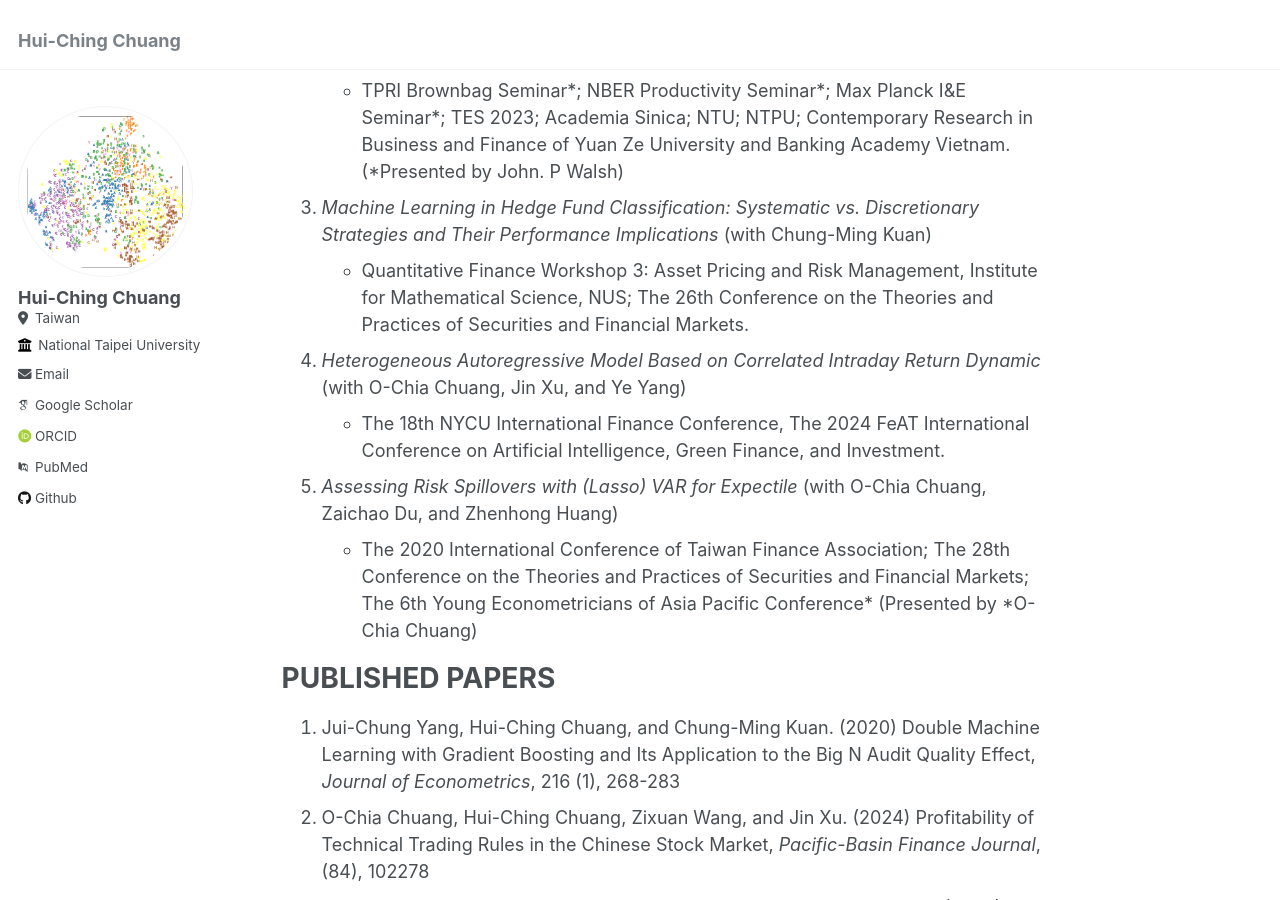
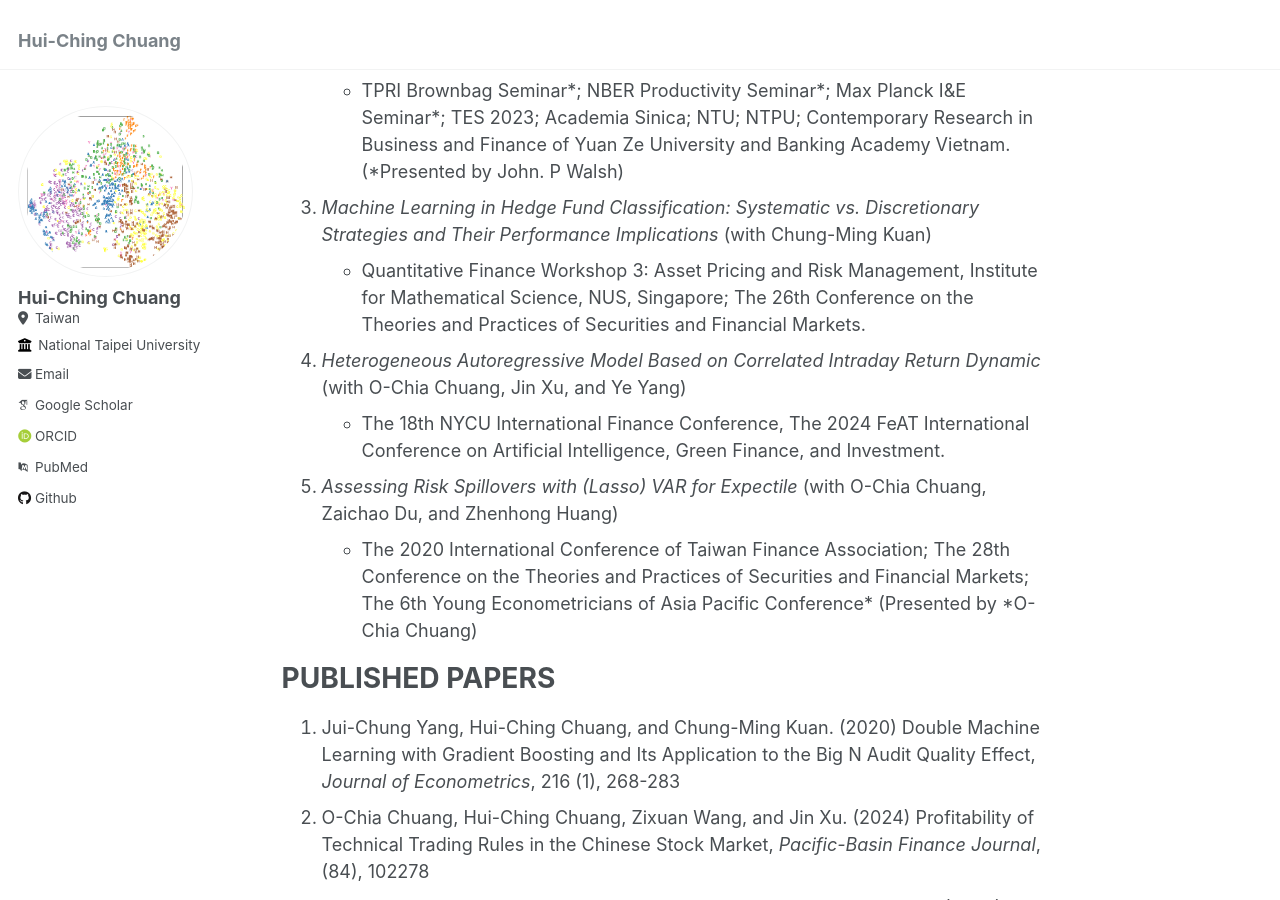
Before and after one commit to hcchuang/hcchuang.github.io, a Jekyll site: the page built from _pages/about.md, in a window 1280 px wide and 900 px high, scrolled down 497 px. Built offline with Jekyll 4.4.1, drawn with Linux system fonts in a browser that asks for light colours; some web fonts are replaced.

Commit message:
Update about.md

```diff
--- a/_pages/about.md
+++ b/_pages/about.md
@@ -18,7 +18,7 @@ WORKING PAPERS
 1.  _What Share of Patents Is Commercialized?_ (with Po-Hsuan Hsu, You-Na Lee, and John. P Walsh)
    -  TPRI Brownbag Seminar\*; NBER Productivity Seminar\*; Max Planck I&E Seminar\*; TES 2023; Academia Sinica; NTU; NTPU; Contemporary Research in Business and Finance of Yuan Ze University and Banking Academy Vietnam. (\*Presented by John. P Walsh)
 1.  _Machine Learning in Hedge Fund Classification: Systematic vs. Discretionary Strategies and Their Performance Implications_ (with Chung-Ming Kuan)
-   - Quantitative Finance Workshop 3: Asset Pricing and Risk Management, Institute for Mathematical Science, NUS; The 26th Conference on the Theories and Practices of Securities and Financial Markets.
+   - Quantitative Finance Workshop 3: Asset Pricing and Risk Management, Institute for Mathematical Science, NUS, Singapore; The 26th Conference on the Theories and Practices of Securities and Financial Markets.
 1.  _Heterogeneous Autoregressive Model Based on Correlated Intraday Return Dynamic_ (with O-Chia Chuang, Jin Xu, and Ye Yang)
    - The 18th NYCU International Finance Conference, The 2024 FeAT International Conference on Artificial Intelligence, Green Finance, and Investment.
 1.  _Assessing Risk Spillovers with (Lasso) VAR for Expectile_ (with O-Chia Chuang, Zaichao Du, and Zhenhong Huang)
```
